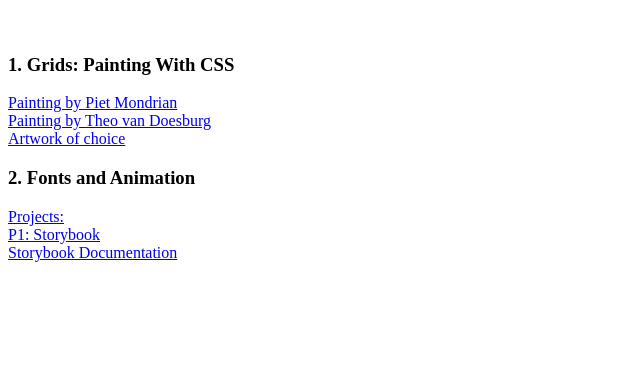
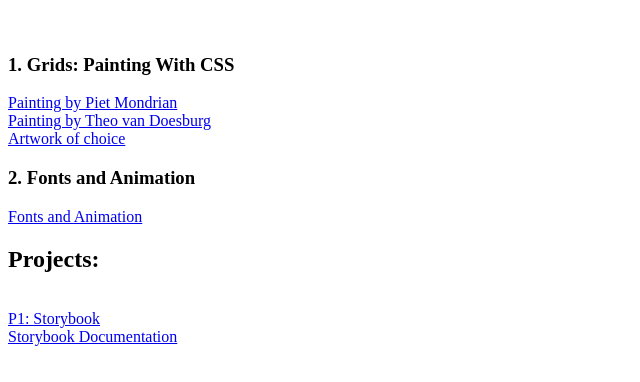
Before and after one commit to asrivastavaocadu/imw-fall-2023, a plain HTML site: page index.html in a window 1280 px wide. Shown: the part 110-492 px from the top of the page, without its empty margins (0-640 px from the left). Drawn offline with Linux system fonts and the light colour scheme.

Commit message:
add fonts.html to index

```diff
--- a/index.html
+++ b/index.html
@@ -13,7 +13,7 @@
   <a href="./painting-3.html" target="_blank">Artwork of choice </a></br>
 
   <h3>2. Fonts and Animation</h3>
-  <a href="IMW-Fall-2023/class-exercises/"
+  <a href="/fontsandanimation/fonts.html" target="_blank">Fonts and Animation</a>
 
   <h2> Projects:</h2><br>
   <a href="storybook.html" target="_blank">P1: Storybook</a><br>
```
